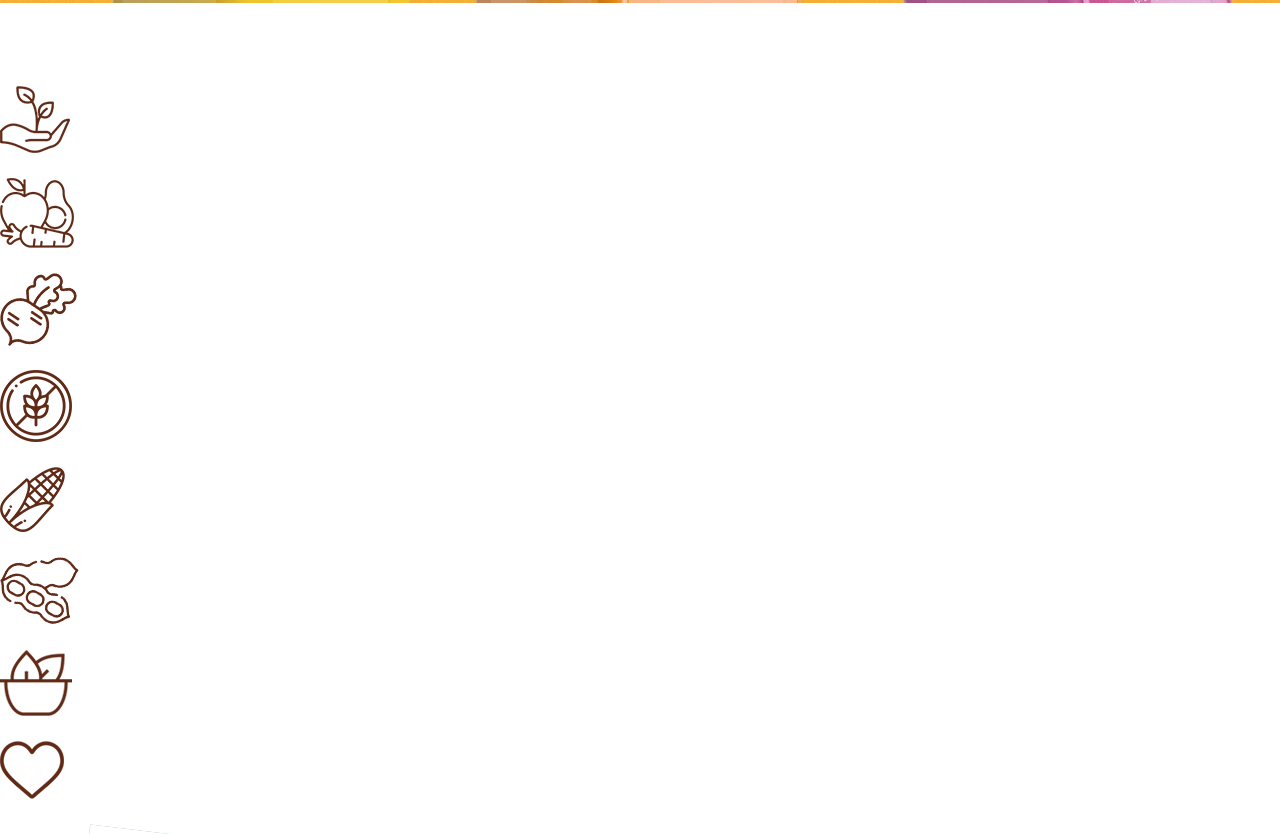
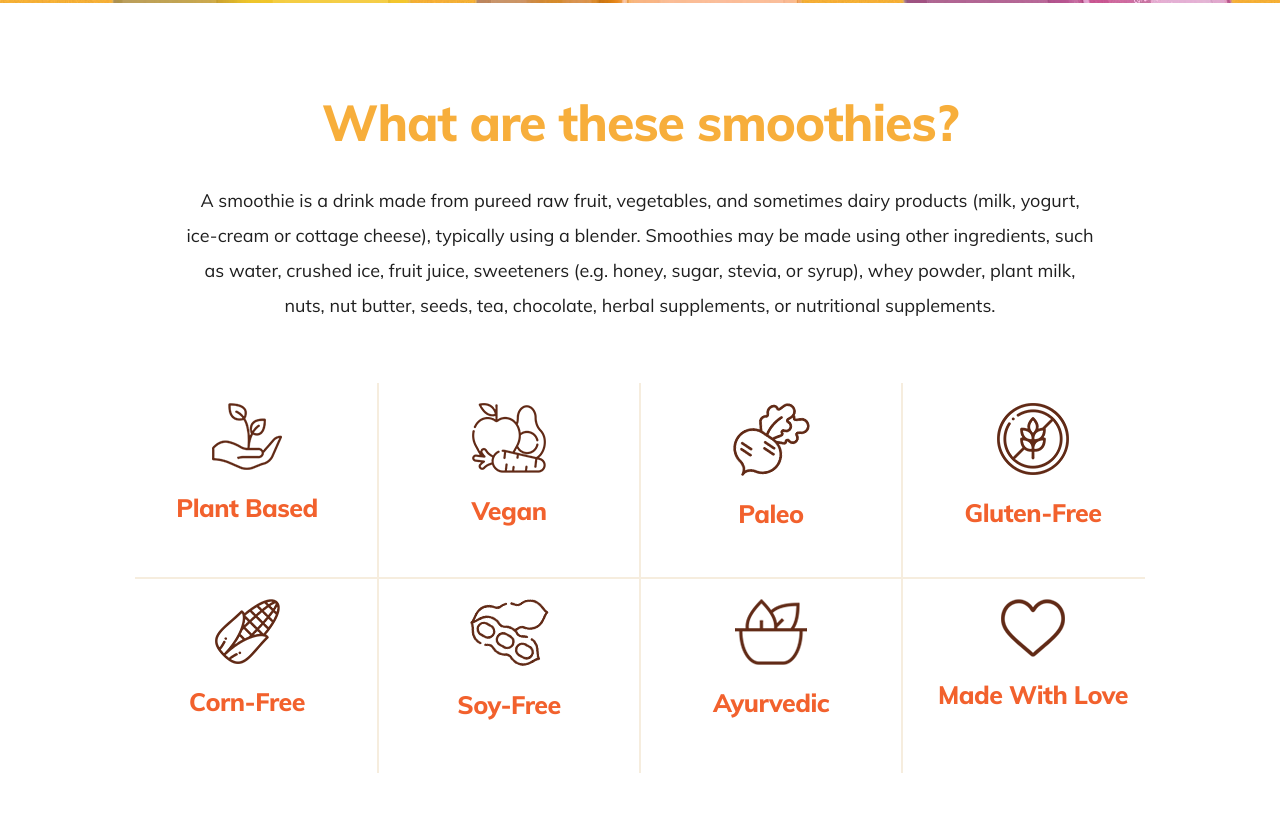
Before and after one commit to egorsv1985/Smoothie-project-start, a plain HTML site: page index.html in a window 1280 px wide. Shown: the part 797-1631 px from the top of the page. Drawn offline with Linux system fonts and the light colour scheme.

Commit message:
fixed bags in block smoothies in file css оптимизировал код после cod reveiw

```diff
--- a/assets/css/style.css
+++ b/assets/css/style.css
@@ -223,6 +223,83 @@ body {
 	-o-border-radius: 35px;
 }
 
-.header__title {
+.smoothies {
+	padding: 100px 0 100px;
+}
+
+.smoothies__title {
+	text-align: center;
+	margin-bottom: 40px;
+}
+
+.title {
 	font-size: 50px;
+	line-height: 40px;
+	font-weight: 800;
+	letter-spacing: -0.02em;
 }
+
+.title--orange {
+	color: #f7ae3b;
+}
+
+.smoothies__text {
+	max-width: 915px;
+	text-align: center;
+	margin: 0 auto;
+	padding-bottom: 60px;
+}
+
+.text {
+	font-size: 18px;
+	line-height: 35px;
+}
+
+.text--black {
+	color: #1e1e1e;
+}
+
+.smoothies__cards {
+	display: grid;
+	grid-template-columns: repeat(4, 1fr);
+	grid-template-rows: repeat(2, 1fr);
+	gap: 2px;
+	justify-content: center;
+	background-color: #f6edde;
+	max-width: 1010px;
+	margin: 0 auto;
+}
+
+.cards__item {
+	display: flex;
+	align-items: center;
+	flex-direction: column;
+	width: 260px;
+	height: 194px;
+	background-color: #fff;
+}
+
+.cards__icon {
+	margin: 20px 0 8px;
+}
+
+.cards__desc {
+	font-size: 25px;
+	line-height: 40px;
+	font-weight: 800;
+	letter-spacing: -0.02em;
+	color: #f2612d;
+	padding-top: 10px;
+}
+
+.cards__item:last-child {
+	border: none;
+}
+
+.cards__item:nth-child(4) {
+	border-right: none;
+}
+
+.cards__item:nth-child(1n + 5) {
+	border-bottom: none;
+}
```
Also changed, not shown: index.html (+0 -2 lines).
